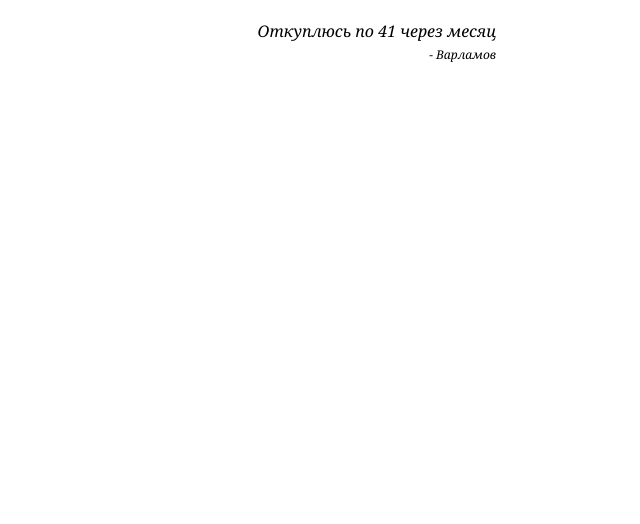
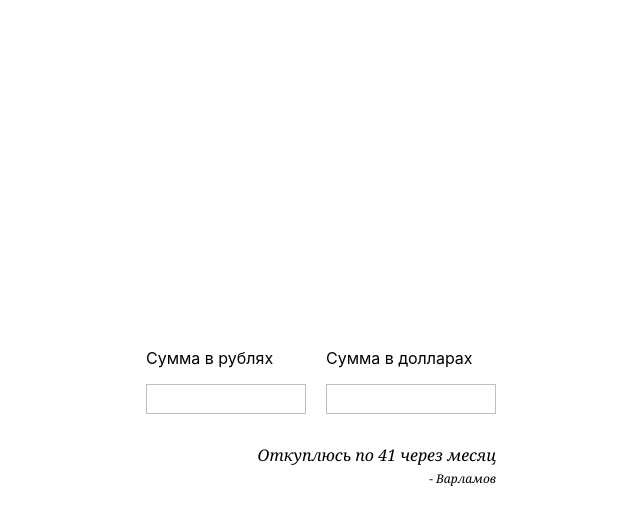
Before and after one commit to Goblester/react-testing, a React (Create React App) app: page / in a window 1280 px wide. Shown: the top 524 px of the page, without its empty margins (324-964 px from the left). Built offline with nearby package versions, Linux system fonts and the light colour scheme.

Commit message:
add a Converter component draft

```diff
--- a/src/App.module.css
+++ b/src/App.module.css
@@ -3,9 +3,9 @@
 .main {
     display: flex;
     max-width: 400px;
-    min-height: 110vh;
+    min-height: 100vh;
     margin: auto;
     padding: 10px 20px;
-
+    justify-content: center;
     flex-direction: column;
 }
--- a/src/App.tsx
+++ b/src/App.tsx
@@ -1,13 +1,14 @@
 import React from 'react';
 import S from './App.module.css';
 import Quote from "./components/Quote";
+import {Converter} from "./components/Converter/Converter";
 
 
 function App() {
     return (
         <main className={S.main}>
             {/*Header*/}
-            {/*Converter form*/}
+            <Converter/>
             <Quote/>
         </main>
     );
--- /dev/null
+++ b/src/components/Converter/Converter.module.css
@@ -0,0 +1,23 @@
+.converter {
+    display: flex;
+    justify-content: center;
+    margin: 20px 0;
+}
+
+.converter label {
+    padding: 0 10px 0;
+    width: 50%;
+}
+
+.converter label + label {
+    padding: 0 0 0 10px;
+}
+
+.converter input {
+    border: 1px solid rgba(0, 0, 0, 0.25);
+    display: block;
+    width: 100%;
+    appearance: none;
+    height: 30px;
+    padding: 0 5px;
+}
--- /dev/null
+++ b/src/components/Converter/Converter.tsx
@@ -0,0 +1,19 @@
+import React from "react";
+import S from './Converter.module.css';
+
+export const Converter: React.FC = () => {
+
+    return (
+        <form className={S.converter}>
+            <label>
+                <p>Сумма в рублях</p>
+                <input type={'number'} name={'rub'} min={0} step={'1'}/>
+            </label>
+
+            <label>
+                <p>Сумма в долларах</p>
+                <input type={'number'} name={'usd'} min={0} step={'1'}/>
+            </label>
+        </form>
+    )
+}
--- a/src/components/Quote/selectRandomQuote.ts
+++ b/src/components/Quote/selectRandomQuote.ts
@@ -1,4 +1,4 @@
-import {quotes, QuoteType} from "./quotes";
+import {QuoteType} from "./quotes";
 
 
 export const selectRandomQuote = (quotes: Array<QuoteType>): QuoteType => {
```
